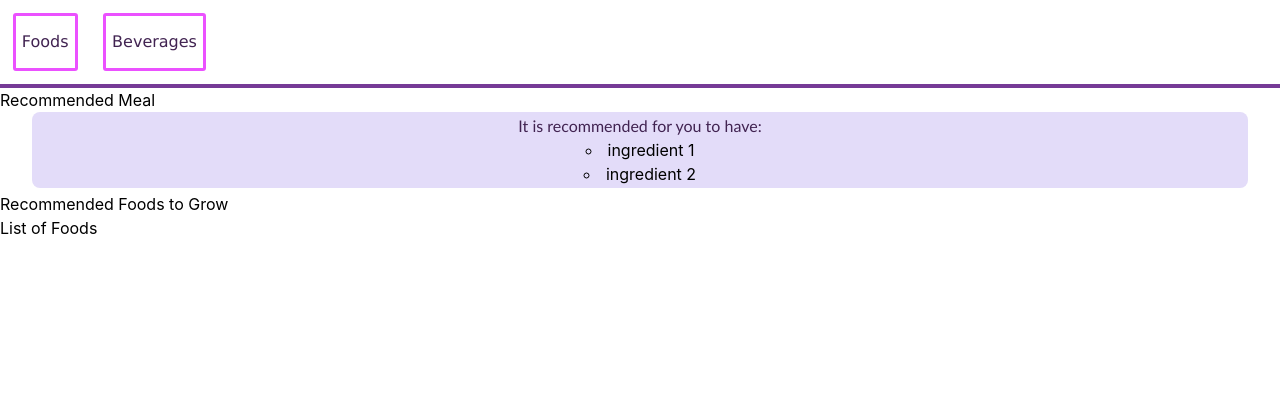
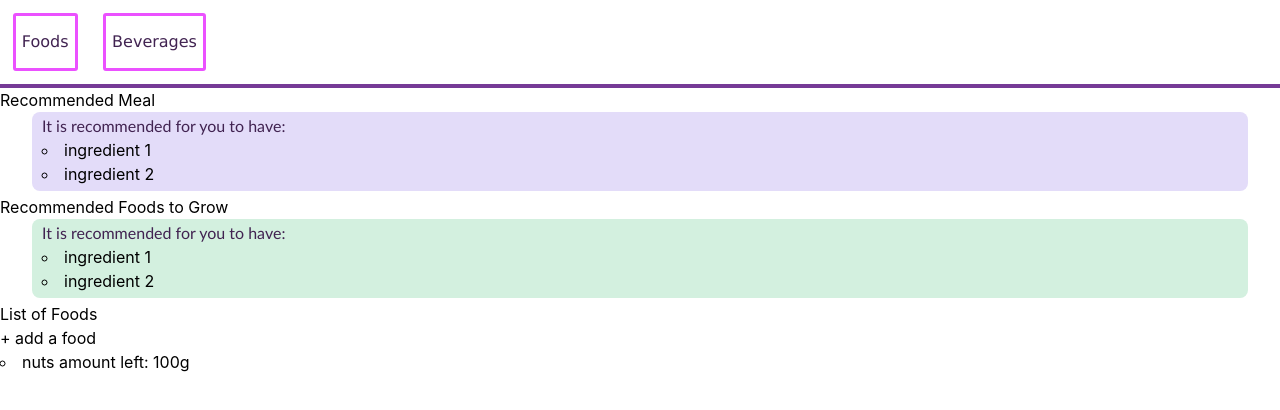
Before and after one commit to StrawberrySugars/Liftoff, a SvelteKit app: page / in a window 1280 px wide. Shown: the top 410 px of the page. Built offline with nearby package versions, Linux system fonts and the light colour scheme.

Commit message:
tried to use +layout.js as a js file

```diff
--- a/src/routes/+page.svelte
+++ b/src/routes/+page.svelte
@@ -1,6 +1,30 @@
-<!--<h1>Welcome to SvelteKit</h1>
-<p>Visit <a href="https://svelte.dev/docs/kit">svelte.dev/docs/kit</a> to read the documentation</p>
--->
+<script>
+    // import writable from 'svelte/store';
+
+    // if (document.readyState == 'loading') {
+    //     document.addEventListener('DOMContentLoaded', ready);
+    // } else {
+    //     ready();
+    // }
+
+    ready()
+
+    // // var total = 0;
+    // // var priceAdded = 0;
+    const myData = ['Apple', 'Banana', 'Cherry'];
+    // const listElement = document.getElementById('foodItems');
+
+    // //set up event listeners
+    function ready() {
+
+    }
+
+
+</script>
+
+
+
+
 
 <div class="navBar">
     <ul>
@@ -20,4 +44,23 @@
 </div>
 
 <h2>Recommended Foods to Grow</h2>
+
+<div class="recGrow">
+    <h4>It is recommended for you to have:</h4>
+    <ul>
+        <li>ingredient 1</li>
+        <li>ingredient 2</li>
+    </ul>
+</div>
+
 <h2>List of Foods</h2>
+
+<div class="addFood">
+    <p>+  add a food</p>
+</div>
+
+<div>
+    <ul id="foodItems">
+        <li>nuts      amount left: 100g</li>
+    </ul>
+</div>
--- a/src/routes/layout.css
+++ b/src/routes/layout.css
@@ -52,7 +52,19 @@ h1 {
     padding: 2px;
     background-color: rgb(227, 220, 249);
     border-radius: 8px;
-    text-align: center;
+    padding-left: 10px;
+    padding-bottom: 5px;
+}
+
+.recGrow {
+    width: 95%;
+    margin: auto;
+    margin-bottom: 4px;
+    padding: 2px;
+    background-color: rgb(211, 240, 223);
+    border-radius: 8px;
+    padding-left: 10px;
+    padding-bottom: 5px;
 }
 
 h4 {
```
Also changed, not shown: src/routes/+layout.js (line endings or trailing spaces).
